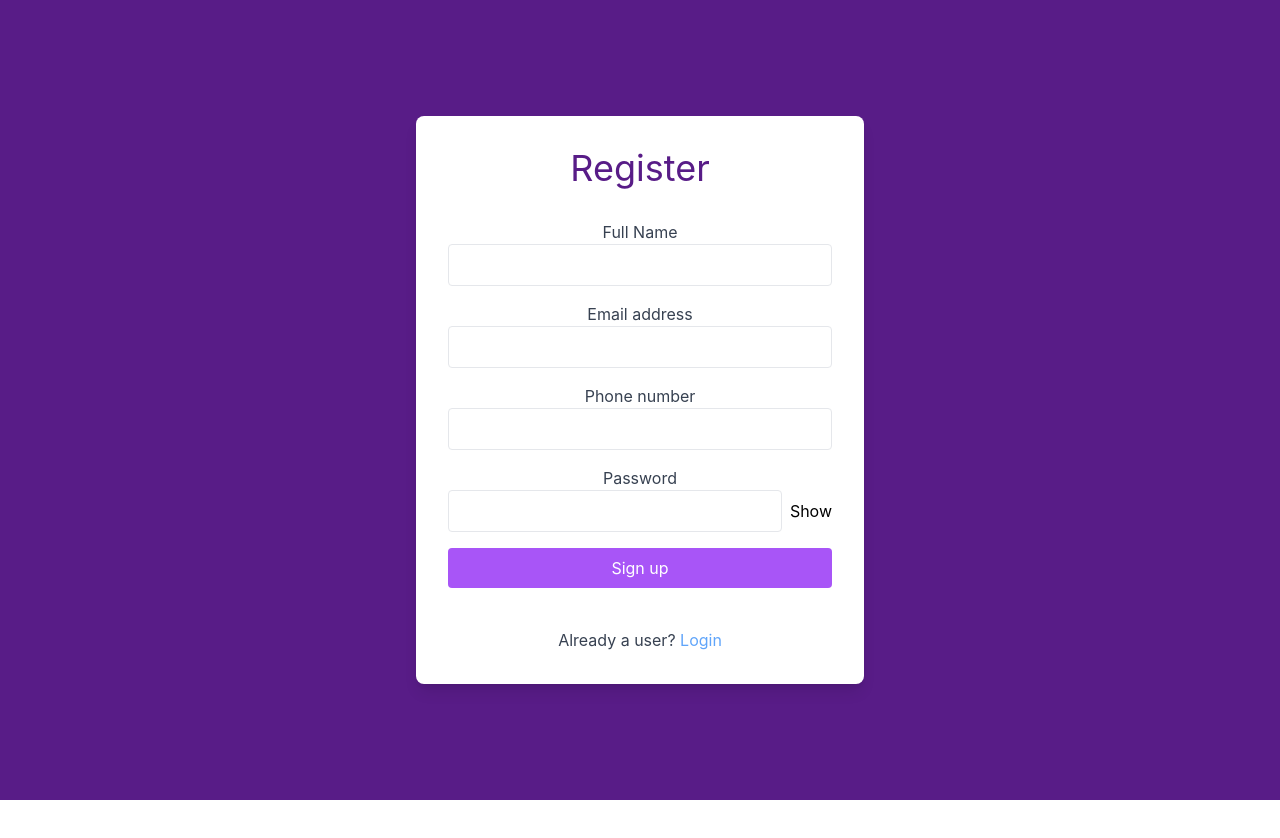
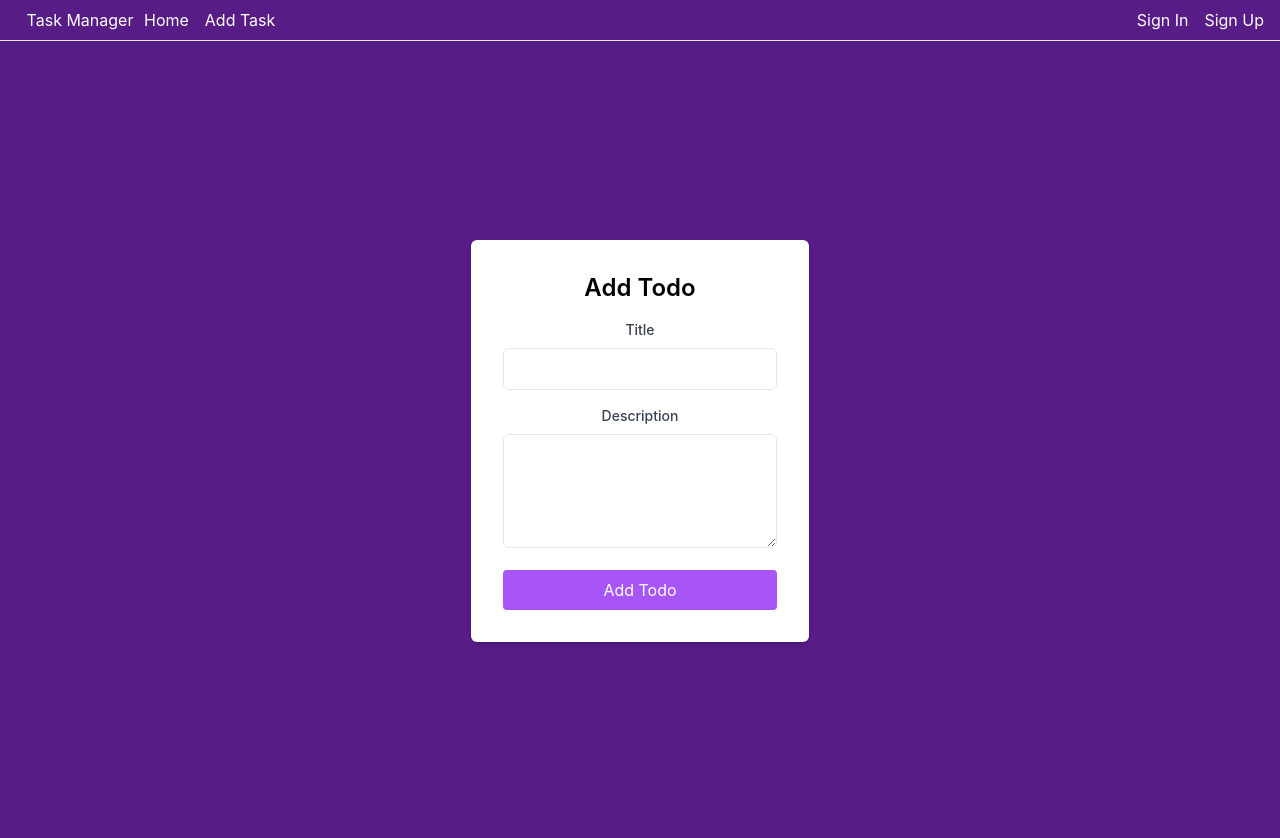
Before and after one commit to Rohit27698/CRUD-UI, a React (Create React App) app: page /addtask in a window 1280 px wide. Shown: the top 838 px of the page. Before the commit the page ends 800 px from the top, so only its background shows below. Built offline with nearby package versions, Linux system fonts and the light colour scheme; no server answers.

Commit message:
todo 80% complete

```diff
--- a/package.json
+++ b/package.json
@@ -7,6 +7,7 @@
     "@testing-library/react": "^13.4.0",
     "@testing-library/user-event": "^13.5.0",
     "axios": "^1.6.5",
+    "dotenv": "^16.3.1",
     "react": "^18.2.0",
     "react-dom": "^18.2.0",
     "react-redux": "^9.1.0",
--- a/src/All_routes/MainRoutes.jsx
+++ b/src/All_routes/MainRoutes.jsx
@@ -1,14 +1,19 @@
 import React from 'react'
 import { Route, Routes } from 'react-router-dom'
-import { Home } from '../containers/Home'
-import { Auth } from '../containers/Auth'
+import Login from '../Components/Login/Login'
+import Signup from '../Components/Login/Signup'
+import Todos from '../Components/Todos/Todos'
+import AddTodo from '../Components/Todos/AddTodo'
 
 const MainRoutes = () => {
     return (
-    <Routes>
-        <Route path="/" element={Home} />
-        <Route path="/auth" element={Auth} />
-    </Routes>
+        <Routes >
+            <Route path='/'  element={<Todos/>}/>
+            <Route path='/login' element={<Login/>}/>
+            <Route path='/signup' element={<Signup/>}/>
+            <Route path='/addtask' element={<AddTodo/>}/>
+        </Routes>
+
     )
 }
 
--- a/src/App.js
+++ b/src/App.js
@@ -1,11 +1,12 @@
+import MainRoutes from './All_routes/MainRoutes';
 import './App.css';
-import Login from './Components/Login/Login';
-import Signup from './Components/Login/Signup';
+import Navbar from './Components/Navbar';
 
 function App() {
   return (
-    <div className="App">
-     <Signup/>
+    <div className="App ">
+      <Navbar/>
+      <MainRoutes/>
     </div>
   );
 }
--- a/src/Components/Login/Login.jsx
+++ b/src/Components/Login/Login.jsx
@@ -27,7 +27,8 @@ const Login = () => {
         const data = await response.json();
         if (data.token) {
           alert(data.message);
-          localStorage.setItem('token', JSON.stringify(data.token))
+          localStorage.setItem('token',(data.token))
+          navigate('/')
         } else {
           setError('Invalid email or password');
         }
--- /dev/null
+++ b/src/Components/Navbar.jsx
@@ -0,0 +1,100 @@
+import { useState } from 'react';
+import { Link } from 'react-router-dom';
+
+export default function Navbar() {
+  const [isMenuOpen, setIsMenuOpen] = useState(false);
+  const isLogged = false;
+  const logUser = false;
+  const logout = false;
+
+  return (
+    <div>
+      <header className="bg-purple-900 text-white py-2 px-4 border-b border-gray-200 flex items-center">
+        <div className="flex-1 md:flex-none">
+          <Link to="/">
+            <h1 className="w-32">Task Manager</h1>
+          </Link>
+        </div>
+        <nav className="hidden md:flex space-x-4">
+          <DesktopNav />
+        </nav>
+        <div className="flex items-center ml-auto md:hidden">
+          <button
+            onClick={() => setIsMenuOpen(!isMenuOpen)}
+            className="text-white"
+          >
+            ☰
+          </button>
+        </div>
+        <div className={`md:hidden ${isMenuOpen ? 'block' : 'hidden'}`}>
+          <MobileNav setIsMenuOpen={setIsMenuOpen} />
+        </div>
+        <div className="flex items-center ml-auto hidden md:flex">
+          {!isLogged ? (
+            <div className="space-x-4">
+              <Link to="/login" className="text-white">
+                Sign In
+              </Link>
+              <Link to="/signup" className="text-white">
+                Sign Up
+              </Link>
+            </div>
+          ) : (
+            <div className="flex items-center space-x-4">
+              <span className="text-lg font-bold">{logUser}</span>
+              <button
+                onClick={logout}
+                className="bg-pink-400 text-white px-4 py-2 rounded hover:bg-pink-300"
+              >
+                Sign Out
+              </button>
+            </div>
+          )}
+        </div>
+      </header>
+    </div>
+  );
+}
+
+const DesktopNav = () => {
+  const NAV_ITEMS = [
+    { label: 'Home', href: '/' },
+    { label: 'Add Task', href: '/addtask' }
+  ];
+
+  return (
+    <>
+      {NAV_ITEMS.map((navItem) => (
+        <Link
+          key={navItem.label}
+          to={navItem.href}
+          className="text-white hover:text-gray-800"
+        >
+          {navItem.label}
+        </Link>
+      ))}
+    </>
+  );
+};
+
+const MobileNav = ({ setIsMenuOpen }) => {
+  const NAV_ITEMS = [
+    { label: 'Home', href: '/' },
+    { label: 'Add Task', href: '/addtask' }
+  ];
+
+  return (
+    <div className="flex flex-col space-y-2">
+      {NAV_ITEMS.map((navItem) => (
+        <Link
+          key={navItem.label}
+          to={navItem.href}
+          className="text-white hover:text-gray-800"
+          onClick={() => setIsMenuOpen(false)}
+        >
+          {navItem.label}
+        </Link>
+      ))}
+    </div>
+  );
+};
--- a/src/containers/Auth.jsx
+++ /dev/null
@@ -1,7 +0,0 @@
-import React from 'react'
-
-export const Auth = () => {
-  return (
-    <div>Auth</div>
-  )
-}
--- a/src/containers/Home.jsx
+++ /dev/null
@@ -1,9 +0,0 @@
-import React from 'react'
-
-export const Home = () => {
-  return (
-    <div>Home
-        <p>hii this is home page</p>
-    </div>
-  )
-}
--- a/src/index.js
+++ b/src/index.js
@@ -3,15 +3,15 @@ import ReactDOM from 'react-dom/client';
 import './index.css';
 import App from './App';
 import reportWebVitals from './reportWebVitals';
-import { Provider } from 'react-redux';
 import store from './Redux/store';
 import { BrowserRouter } from 'react-router-dom';
 
 const root = ReactDOM.createRoot(document.getElementById('root'));
 root.render(
       <BrowserRouter>
-      <App />
+            <App />
       </BrowserRouter>
+
 );
 
 // If you want to start measuring performance in your app, pass a function
```
Also changed, not shown: 2 other files (tests, documents, lock files or other folders).
